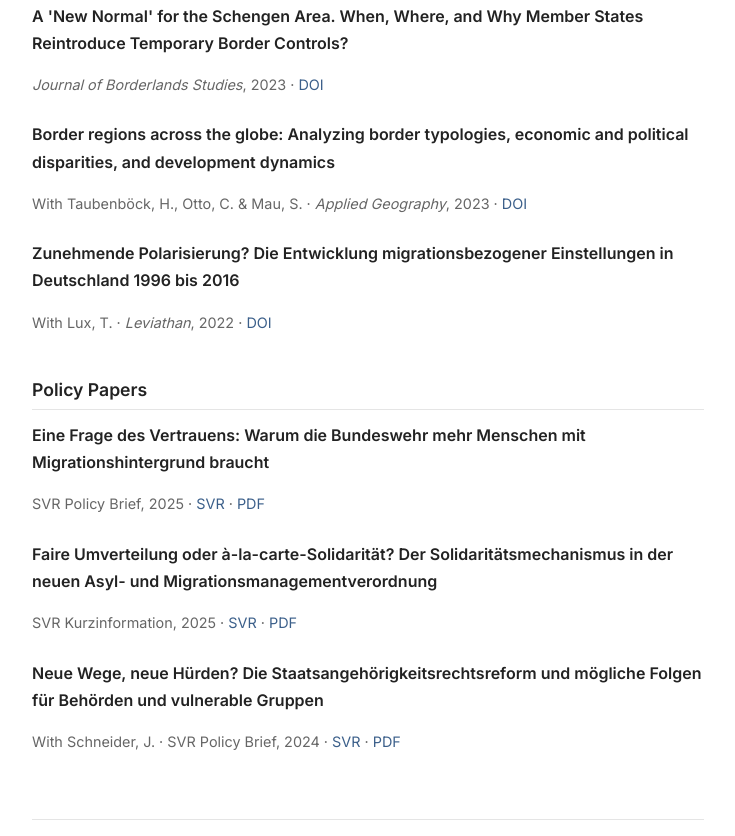
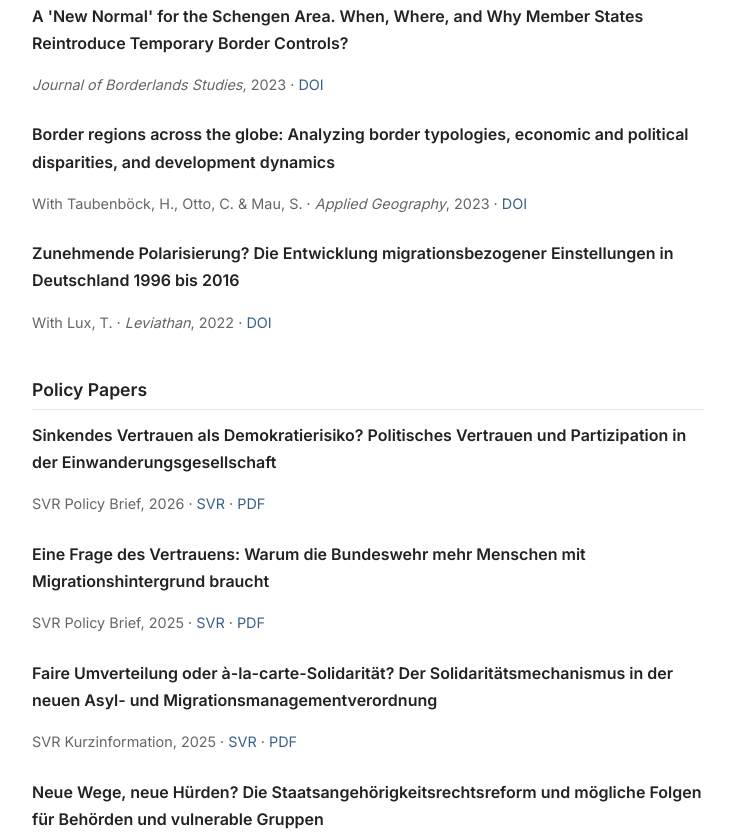
Before and after one commit to fguelzau/fguelzau.github.io, a plain HTML site: page research.html in a window 1280 px wide. Shown: the part 467-1303 px from the top of the page, without its empty margins (272-1007 px from the left). Drawn offline with Linux system fonts and the light colour scheme.

Commit message:
Add SVR Policy Brief on political trust; update CV
Co-Authored-By: Claude Opus 4.8 <noreply@anthropic.com>

```diff
--- a/research.html
+++ b/research.html
@@ -65,6 +65,15 @@
     <h2>Policy Papers</h2>
 
     <div class="paper">
+      <p class="paper-title">Sinkendes Vertrauen als Demokratierisiko? Politisches Vertrauen und Partizipation in der Einwanderungsgesellschaft</p>
+      <p class="paper-meta">
+        SVR Policy Brief, 2026 ·
+        <a href="https://www.svr-migration.de/publikation/sinkendes-vertrauen-als-demokratierisiko/" target="_blank">SVR</a> ·
+        <a href="https://www.svr-migration.de/wp-content/uploads/2026/07/SVR-Policy-Brief_Institutionenvertrauen.pdf" target="_blank">PDF</a>
+      </p>
+    </div>
+
+    <div class="paper">
       <p class="paper-title">Eine Frage des Vertrauens: Warum die Bundeswehr mehr Menschen mit Migrationshintergrund braucht</p>
       <p class="paper-meta">
         SVR Policy Brief, 2025 ·
```
Also changed, not shown: 1 other file.
